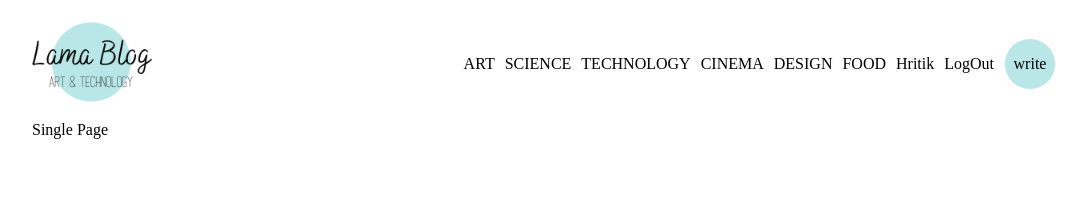
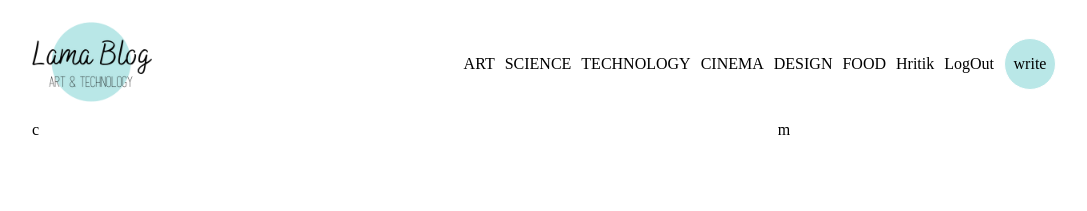
Before and after one commit to hritiksharma/blogers_app, a React (Create React App) app in the folder client/: page /post/1 in a window 1280 px wide. Shown: the top 211 px of the page, without its empty margins (96-1183 px from the left). Built offline with nearby package versions, Linux system fonts and the light colour scheme.

Commit message:
create design for single page

```diff
--- a/client/src/pages/Single.jsx
+++ b/client/src/pages/Single.jsx
@@ -1,7 +1,12 @@
 import React from "react";
 
 const Single = () => {
-  return <div>Single Page</div>;
+  return (
+    <div className="single">
+      <div className="content">c</div>
+      <div className="menu">m</div>
+    </div>
+  );
 };
 
 export default Single;
--- a/client/src/style.scss
+++ b/client/src/style.scss
@@ -183,6 +183,18 @@ $lightGreen : #b9e7e7;
         }
     }
 
+    .single{
+        display: flex;
+        gap: 50px;
+
+        .content{
+            flex: 5;
+        }
+
+        .menu{
+            flex: 2;
+        }
+    }
 
     // FOOTER
 
```
